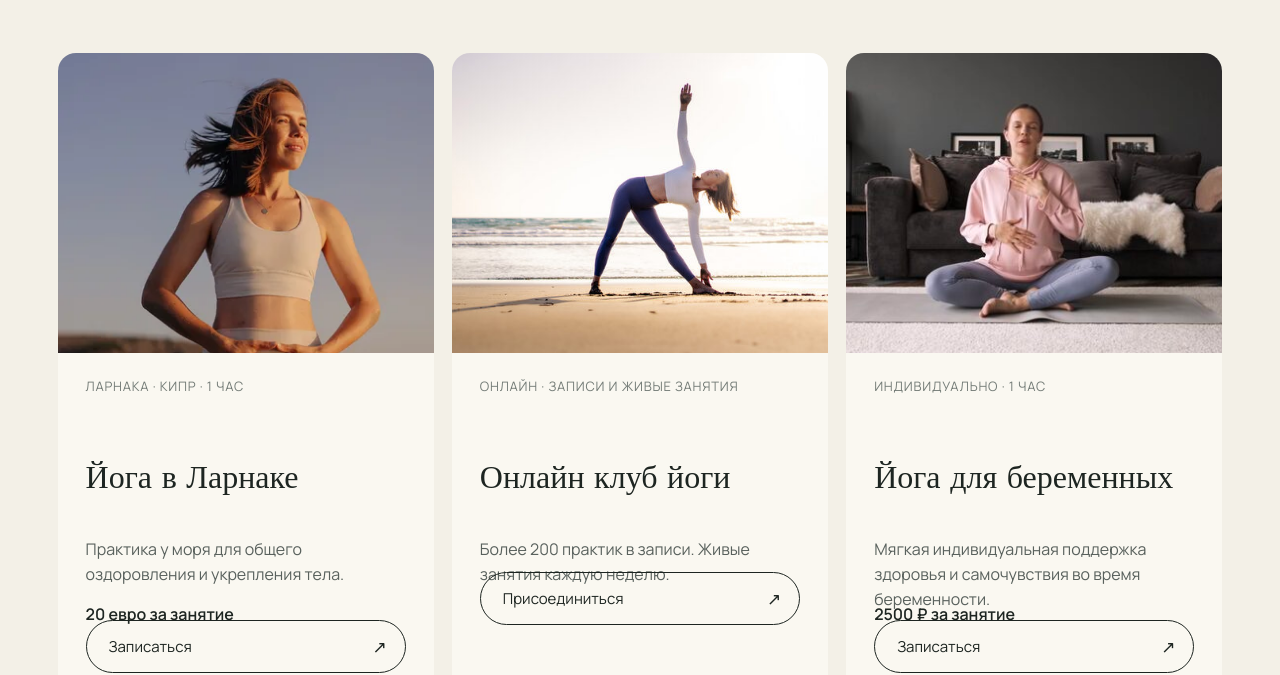
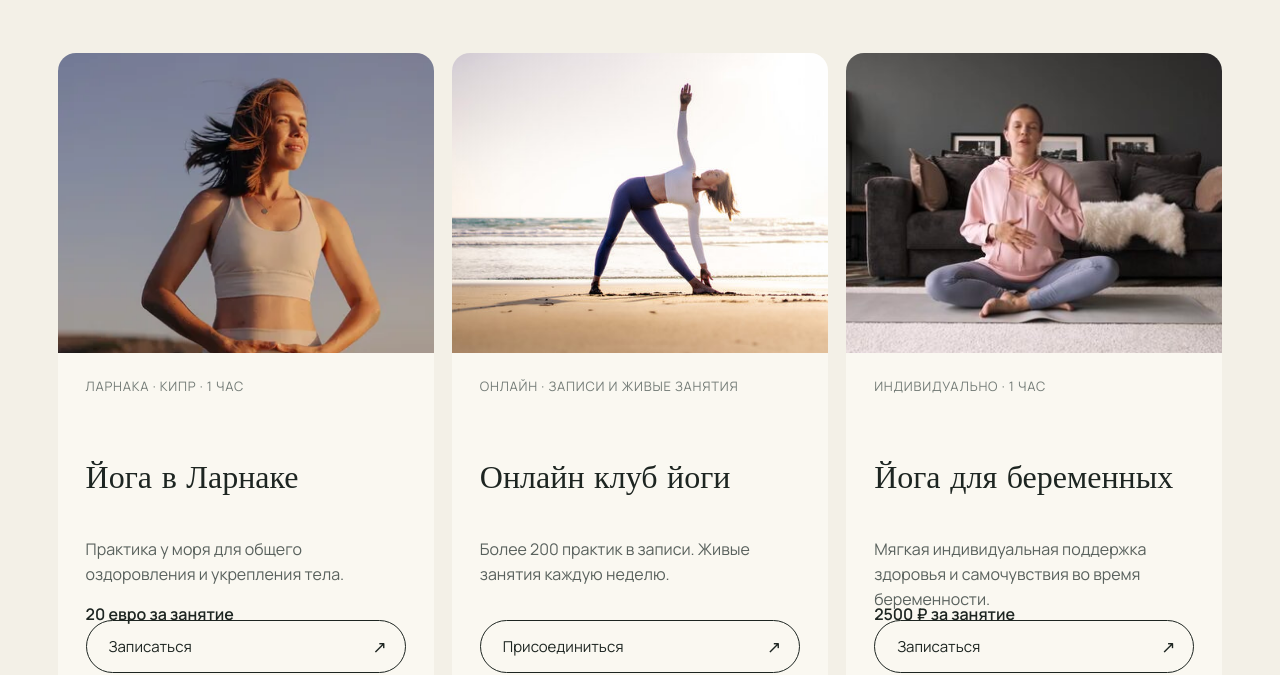
Before and after one commit to lavitaebellaalina-create/Yoga23112026, a website: page practices.html in a window 1280 px wide. Shown: the part 300-975 px from the top of the page. Drawn offline with Linux system fonts and the light colour scheme.

Commit message:
Anchor practice card prices and buttons
Co-authored-by: Copilot <223556219+Copilot@users.noreply.github.com>

```diff
--- a/styles.css
+++ b/styles.css
@@ -471,10 +471,11 @@ footer > div > a { border-bottom: 1px solid var(--ink); padding-bottom: 5px; }
   align-items: start;
   padding: 24px 28px 30px;
 }
-.source-service h2 { font-family: "Marcellus", serif; font-size: var(--card-title); font-weight: 400; margin: 8px 0 12px; }
-.source-service p:not(.service-meta) { min-height: 72px; line-height: 1.55; color: #59615d; }
-.source-service strong { margin: 0; align-self: end; }
-.source-service .button { align-self: end; }
+.source-service h2 { grid-row: 2; font-family: "Marcellus", serif; font-size: var(--card-title); font-weight: 400; margin: 8px 0 12px; }
+.source-service .service-meta { grid-row: 1; }
+.source-service p:not(.service-meta) { grid-row: 3; min-height: 72px; line-height: 1.55; color: #59615d; }
+.source-service strong { grid-row: 4; margin: 0; align-self: end; }
+.source-service .button { grid-row: 5; align-self: end; }
 .course-details { display: grid; gap: 12px; margin: 0 4.5vw 110px; }
 .course-detail { border: 1px solid var(--line); border-radius: 18px; background: #faf8f1; overflow: hidden; }
 .open-course { padding: 0; }
```
